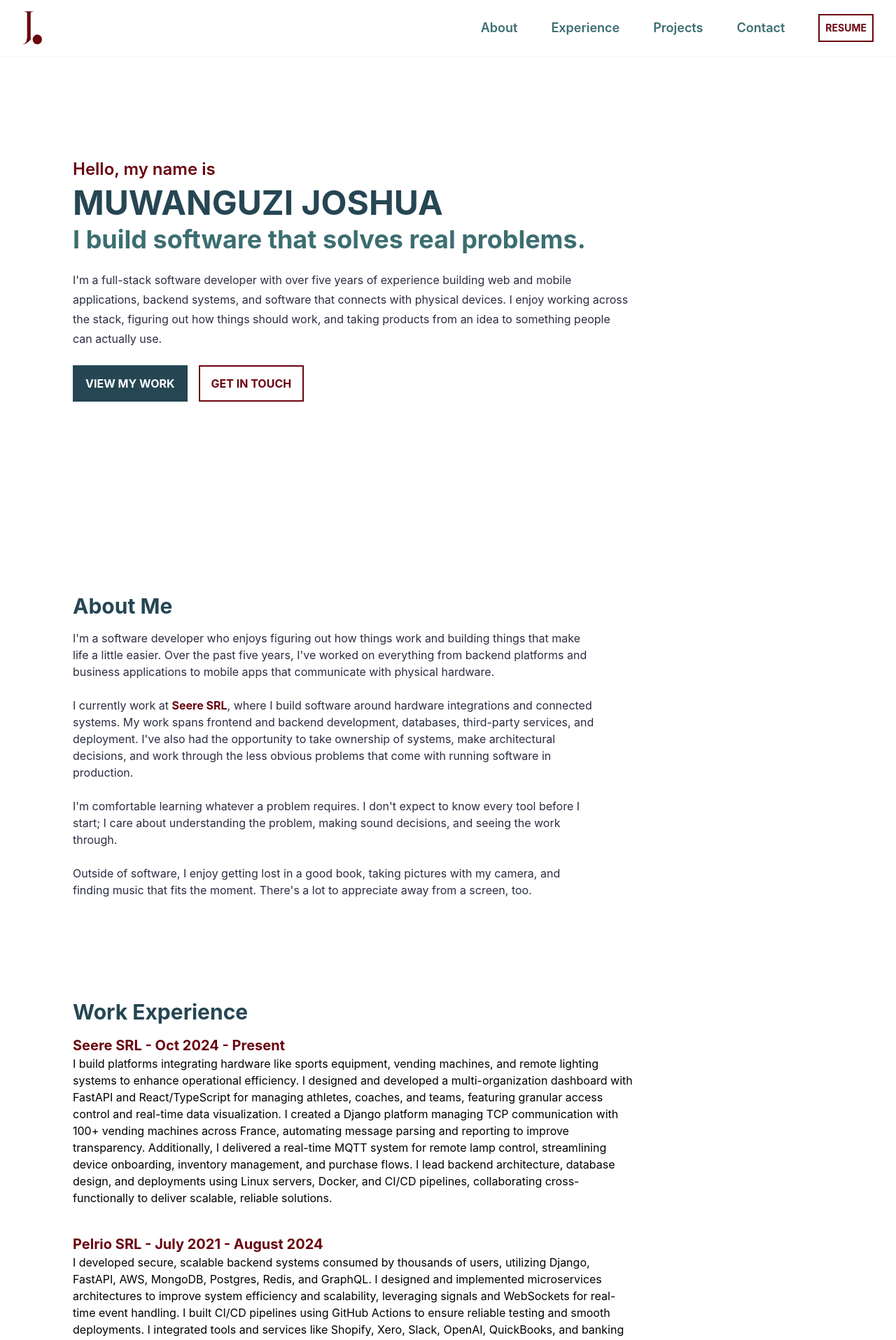
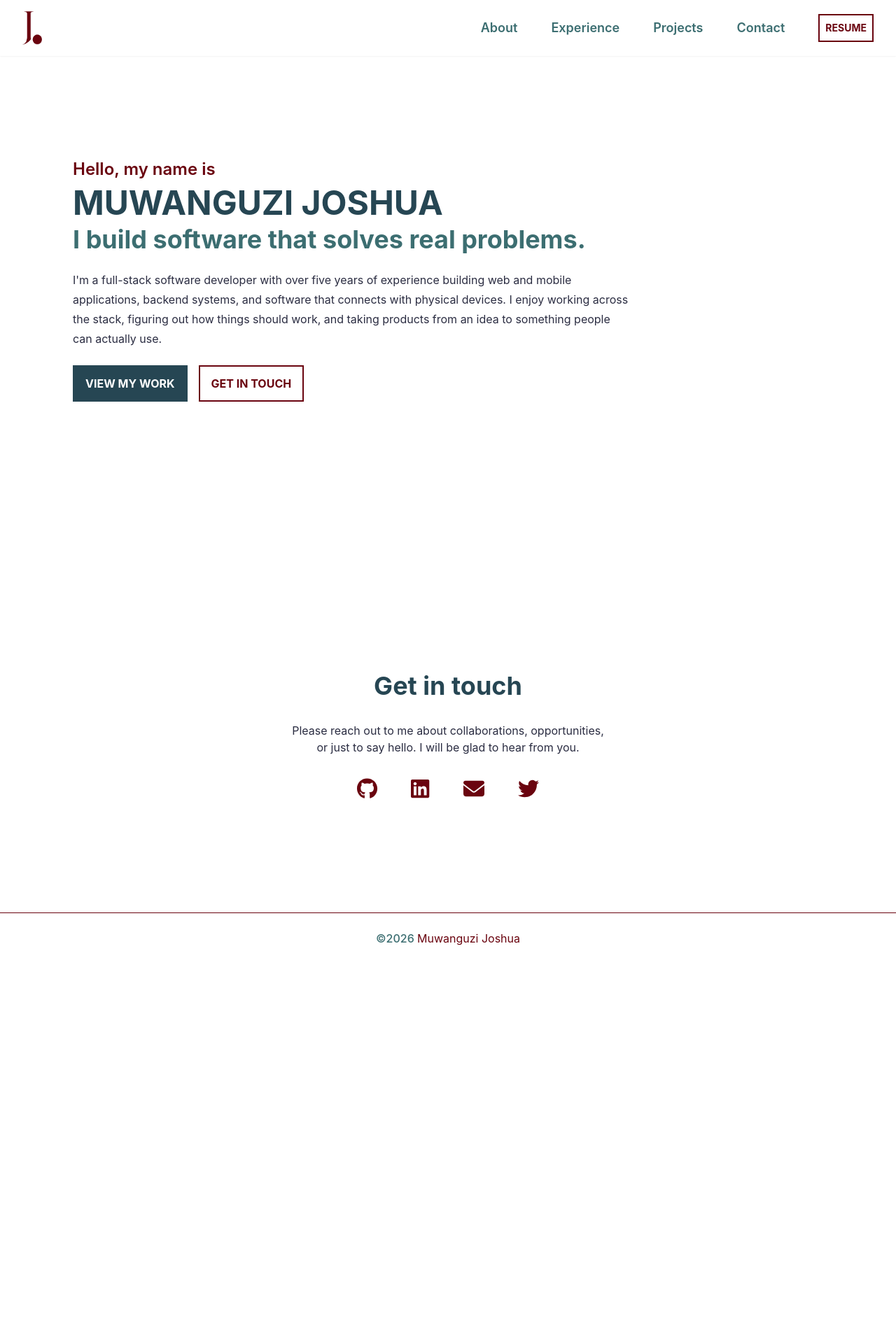
Before and after one commit to Joshuamjv2/portfolio-v1, a Next.js app: page / in a window 1280 px wide. Shown: the top 1915 px of the page at 70% size. After the commit the page ends 1377 px from the top, so only its background shows below. Built offline with nearby package versions, Linux system fonts and the light colour scheme.

Commit message:
Update Navigation.js

```diff
--- a/components/Navigation/Navigation.js
+++ b/components/Navigation/Navigation.js
@@ -169,7 +169,7 @@ export default function Navigation() {
         </header>
       </div>
 
-      <main className="mx-auto max-w-[1200px] px-4 sm:px-8 lg:px-16">
+      <main className="mx-auto max-w-[1200px] px-4 sm:px-8 lg:px-16 hidden">
         <section className="scroll-mt-20 py-8 sm:py-12" id="about">
           <h2 className="mb-4 text-3xl font-bold text-[#264653]">
             About Me
```
